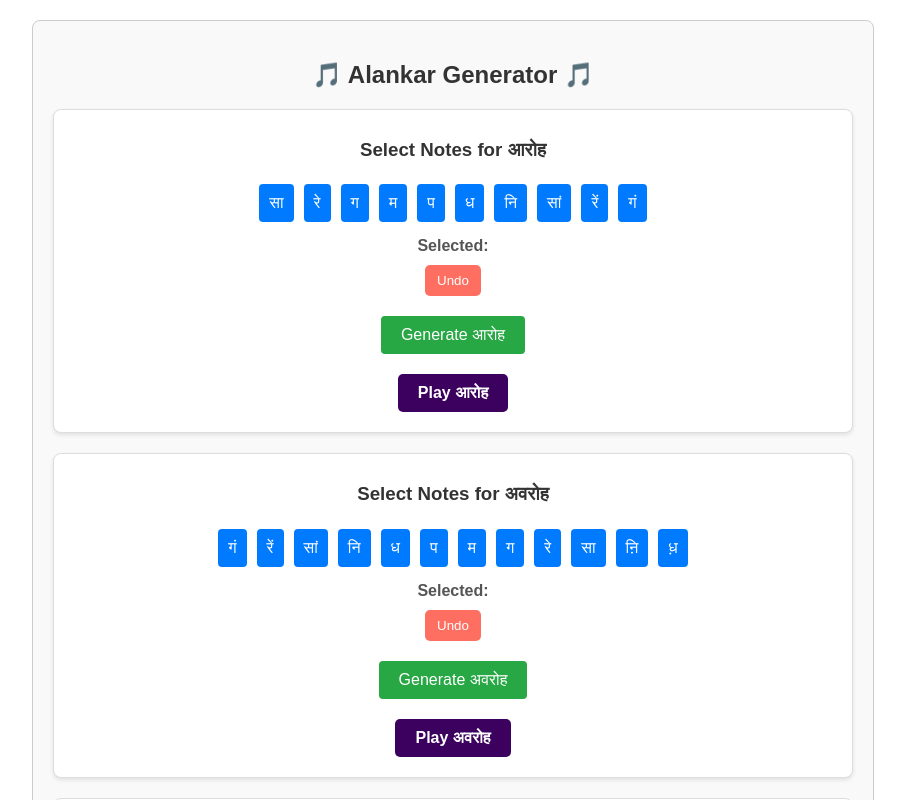
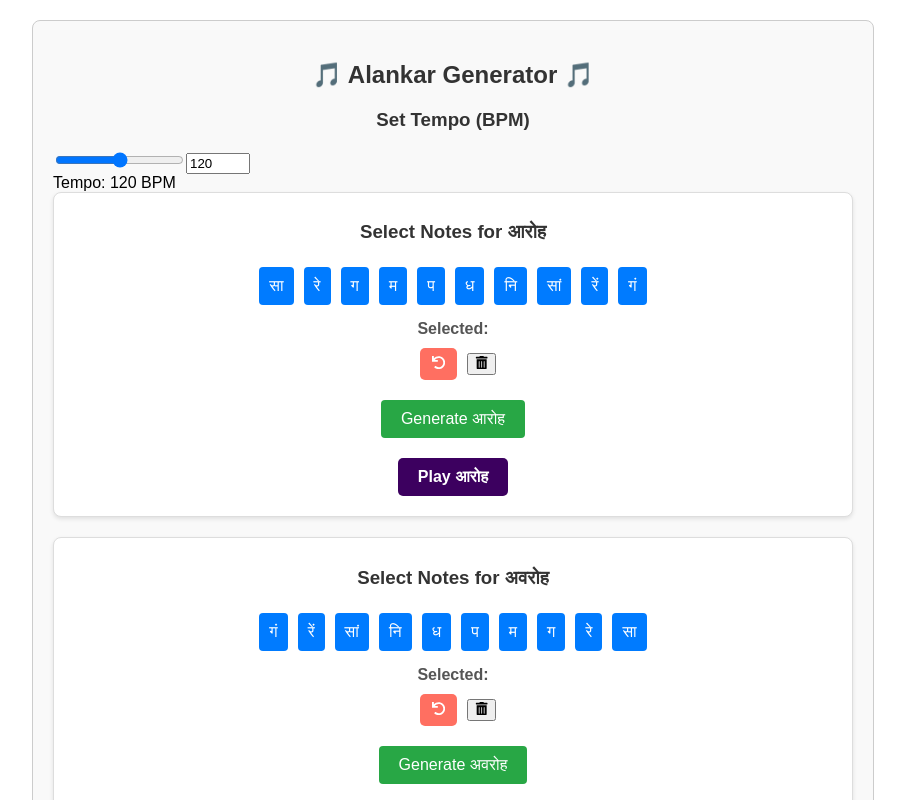
Before and after one commit to Soham1903/Alankar-generator, a React (Create React App) app: page / in a window 1280 px wide. Shown: the top 800 px of the page, without its empty margins (187-1092 px from the left). Built offline with nearby package versions, Linux system fonts and the light colour scheme.

Commit message:
Update App.js

```diff
--- a/src/App.js
+++ b/src/App.js
@@ -1,4 +1,5 @@
 import React, { useState } from "react";
+import { FaUndo, FaTrashAlt } from "react-icons/fa";
 import "./AlankarGenerator.css";
 
 const notesMap = {
@@ -25,8 +26,6 @@ const reverseNotesMap = {
   ग: 8,
   रे: 9,
   सा: 10,
-  ऩि: 11,
-  ध़: 12,
 };
 
 const findKeyByValue = (map, value) => {
@@ -39,6 +38,7 @@ const App = () => {
   const [straightOutput, setStraightOutput] = useState([]);
   const [reverseOutput, setReverseOutput] = useState([]);
   const [currentNote, setCurrentNote] = useState(null); // State for highlighting the current note
+  const [tempo, setTempo] = useState(120); // Tempo state
 
   const playNoteSound = async (note) => {
     const audio = new Audio(`/sounds/${note}.mp3`);
@@ -60,6 +60,16 @@ const App = () => {
 
   const undoReverseNote = () => {
     setReversePattern(reversePattern.slice(0, -1));
+  };
+
+  const clearStraightPattern = () => {
+    setStraightPattern([]);
+    setStraightOutput([]);
+  };
+
+  const clearReversePattern = () => {
+    setReversePattern([]);
+    setReverseOutput([]);
   };
 
   const generateStraightPattern = () => {
@@ -98,21 +108,58 @@ const App = () => {
     setReverseOutput(output);
   };
 
+  const calculateDelay = (pattern) => {
+    // Adjust delay based on the tempo
+    const notesPerMeasure = pattern.length; // Use the length of the current pattern
+    return 60000 / tempo / notesPerMeasure;
+  };
+
   const playPatternWithHighlights = async (pattern, map) => {
+    const noteDelay = calculateDelay(pattern);
+    const lineDelay = noteDelay * 2; // Delay between lines (can adjust as needed)
+
     for (const line of pattern) {
       for (const note of line) {
         setCurrentNote(note); // Highlight the current note
         await playNoteSound(note);
-        await new Promise((resolve) => setTimeout(resolve, 300)); // Delay between notes
+        await new Promise((resolve) => setTimeout(resolve, noteDelay)); // Delay between notes
       }
       setCurrentNote(null); // Clear highlight between lines
-      await new Promise((resolve) => setTimeout(resolve, 500)); // Delay between lines
+      await new Promise((resolve) => setTimeout(resolve, lineDelay)); // Delay between lines
+    }
+  };
+
+  const handleTempoChange = (e) => {
+    const newTempo = parseInt(e.target.value, 10);
+    if (!isNaN(newTempo)) {
+      setTempo(newTempo);
     }
   };
 
   return (
     <div className="container">
       <h2>🎵 Alankar Generator 🎵</h2>
+
+      <div className="tempo-container">
+        <h3>Set Tempo (BPM)</h3>
+        <input
+          type="range"
+          min="40"
+          max="200"
+          value={tempo}
+          onChange={(e) => setTempo(e.target.value)}
+          className="tempo-slider"
+        />
+        <input
+          type="number"
+          value={tempo}
+          onChange={handleTempoChange}
+          min="40"
+          max="200"
+          className="tempo-input"
+        />
+        <div>Tempo: {tempo} BPM</div>
+      </div>
 
       <div className="pattern-container">
         <h3>Select Notes for आरोह</h3>
@@ -129,7 +176,10 @@ const App = () => {
           Selected: {straightPattern.join(" ")}
         </div>
         <button onClick={undoStraightNote} className="undo-button">
-          Undo
+          <FaUndo />
+        </button>
+        <button onClick={clearStraightPattern} className="clear-button">
+          <FaTrashAlt />
         </button>
         <button onClick={generateStraightPattern} className="generate-button">
           Generate आरोह
@@ -157,7 +207,10 @@ const App = () => {
           Selected: {reversePattern.join(" ")}
         </div>
         <button onClick={undoReverseNote} className="undo-button">
-          Undo
+          <FaUndo />
+        </button>
+        <button onClick={clearReversePattern} className="clear-button">
+          <FaTrashAlt />
         </button>
         <button onClick={generateReversePattern} className="generate-button">
           Generate अवरोह
```
